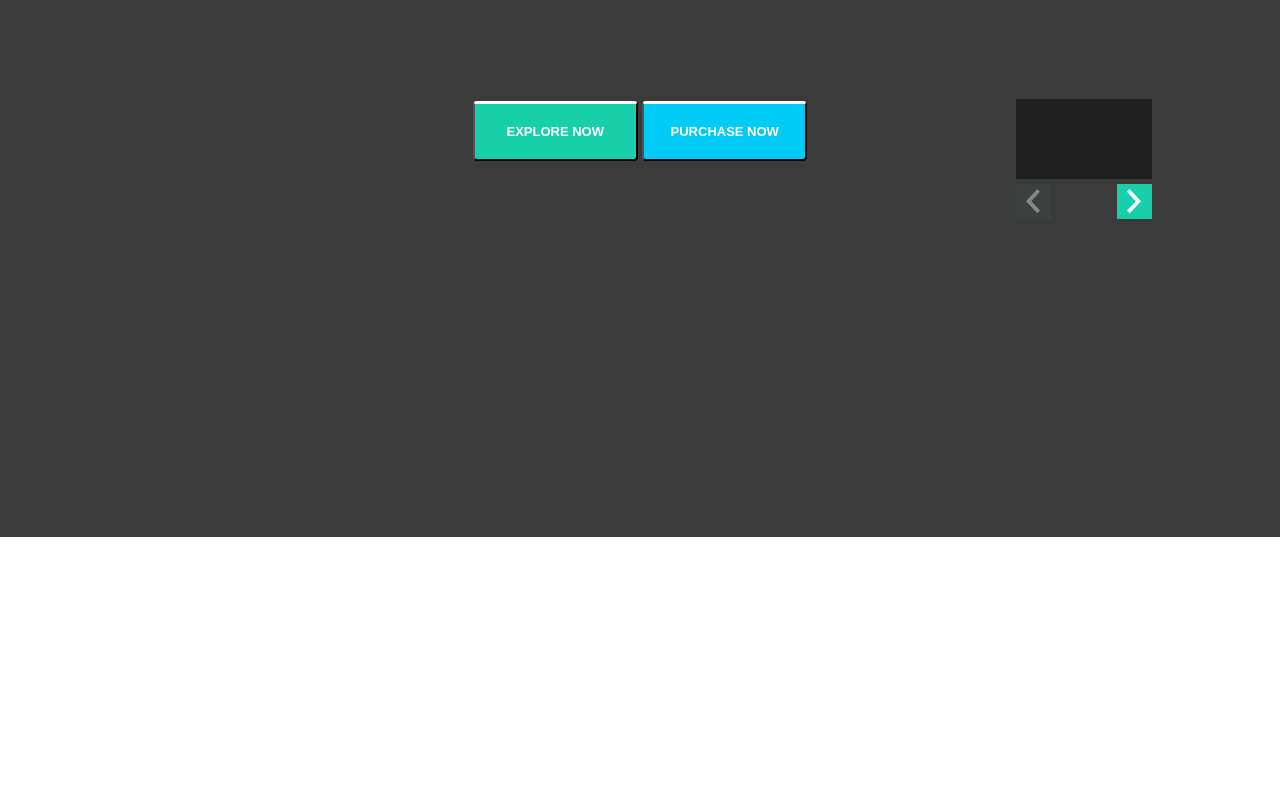
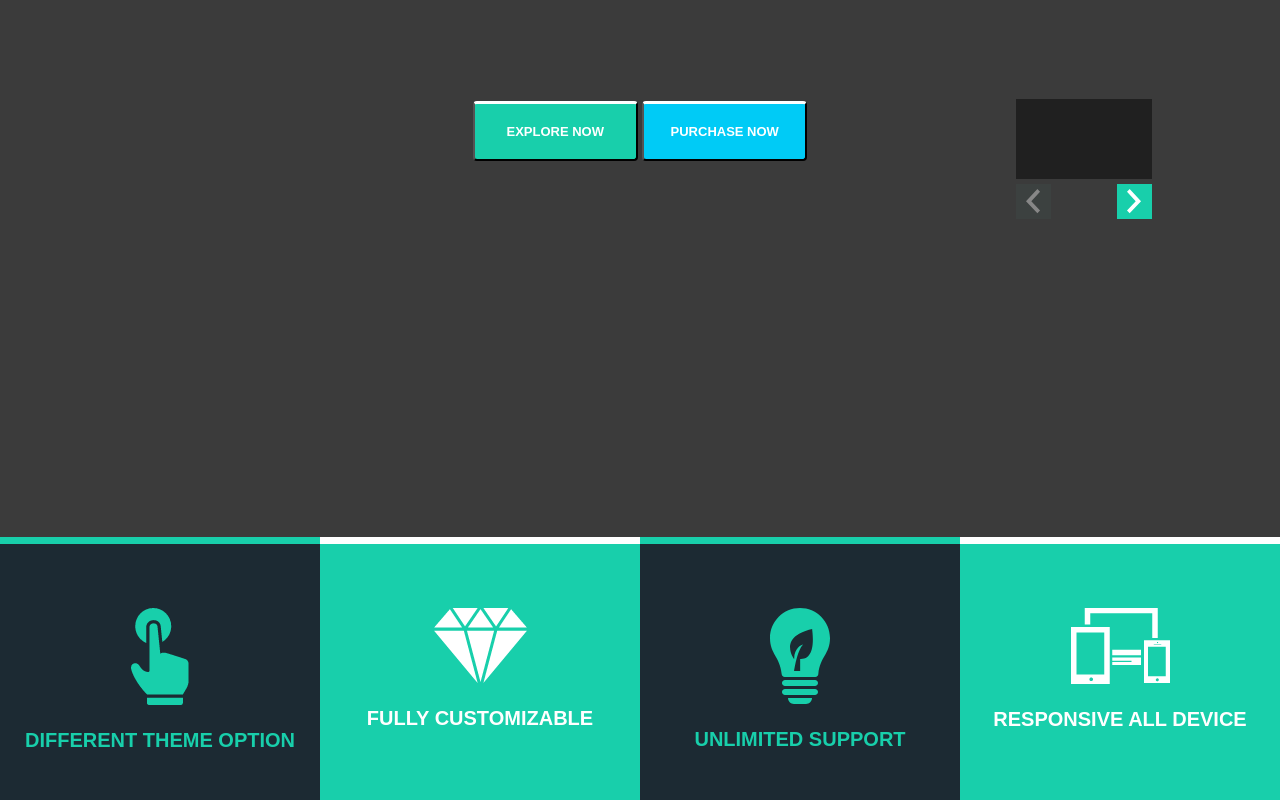
Before and after one commit to Andrey333229/Andrey333229.github.io, a plain HTML site: page index.html in a window 1280 px wide. Shown: the part 597-1397 px from the top of the page. Before the commit the page ends 1134 px from the top, so only its background shows below. Drawn offline with Linux system fonts and the light colour scheme.

Commit message:
Add files via upload

```diff
--- a/assets/css/style.css
+++ b/assets/css/style.css
@@ -145,3 +145,54 @@ body{
 	background: #18cfab;
 	margin-top: 5px;
 }
+.option{
+	display: flex;
+}
+.option div{
+	width: 25em;
+	height: 13em;
+	display: flex;
+	flex-direction: column;
+}
+.option img{
+	position: relative;
+	top: 1em;
+}
+.option h1{
+	font-size: 20px;
+	font-weight: 700;
+	position: relative;
+	top: 2em;
+}
+.option #first{
+	padding-top: 3em;
+	background:#1C2A33;
+	align-items: center;
+	color:#18cfab;
+	border-top: 7px solid #18cfab;
+	text-align: center;
+}
+.option #second{
+	padding-top: 3em;
+	background: #18cfab;
+	color: #fff;
+	text-align: center;
+	align-items: center;
+	border-top: 7px solid #fff;
+}
+.option #third{
+	padding-top: 3em;
+	background:#1C2A33;
+	align-items: center;
+	color:#18cfab;
+	border-top: 7px solid #18cfab;
+	text-align: center;
+}
+.option #fourth{
+	padding-top: 3em;
+	background: #18cfab;
+	color: #fff;
+	text-align: center;
+	align-items: center;
+	border-top: 7px solid #fff;
+}
--- a/index.html
+++ b/index.html
@@ -44,5 +44,13 @@
 			<div class="right__arrow"><img src="assets/img/Forma 2.png" alt="Forma 2.png"></div>
 			</div>
 		</div>
+		<div class="option">
+			<div id="first"><img src="assets/img/Option 1.png" alt="Option 1.png">
+				<h1>DIFFERENT THEME OPTION</h1></div>
+			<div id="second"><img src="assets/img/Option 2.png" alt="Option 2.png"><h1>FULLY CUSTOMIZABLE</h1></div>
+			<div id="third"><img src="assets/img/Option 3.png" alt="Option 3.png"><h1>UNLIMITED SUPPORT</h1></div>
+			<div id="fourth"><img src="assets/img/Option 4.png" alt="Option 4.png">
+			<h1>RESPONSIVE ALL DEVICE</h1></div>
+		</div>
 </body>
 </html>
```
Also changed, not shown: assets/img/Option 1.png (added), assets/img/Option 2.png (added), assets/img/Option 3.png (added), assets/img/Option 4.png (added).
